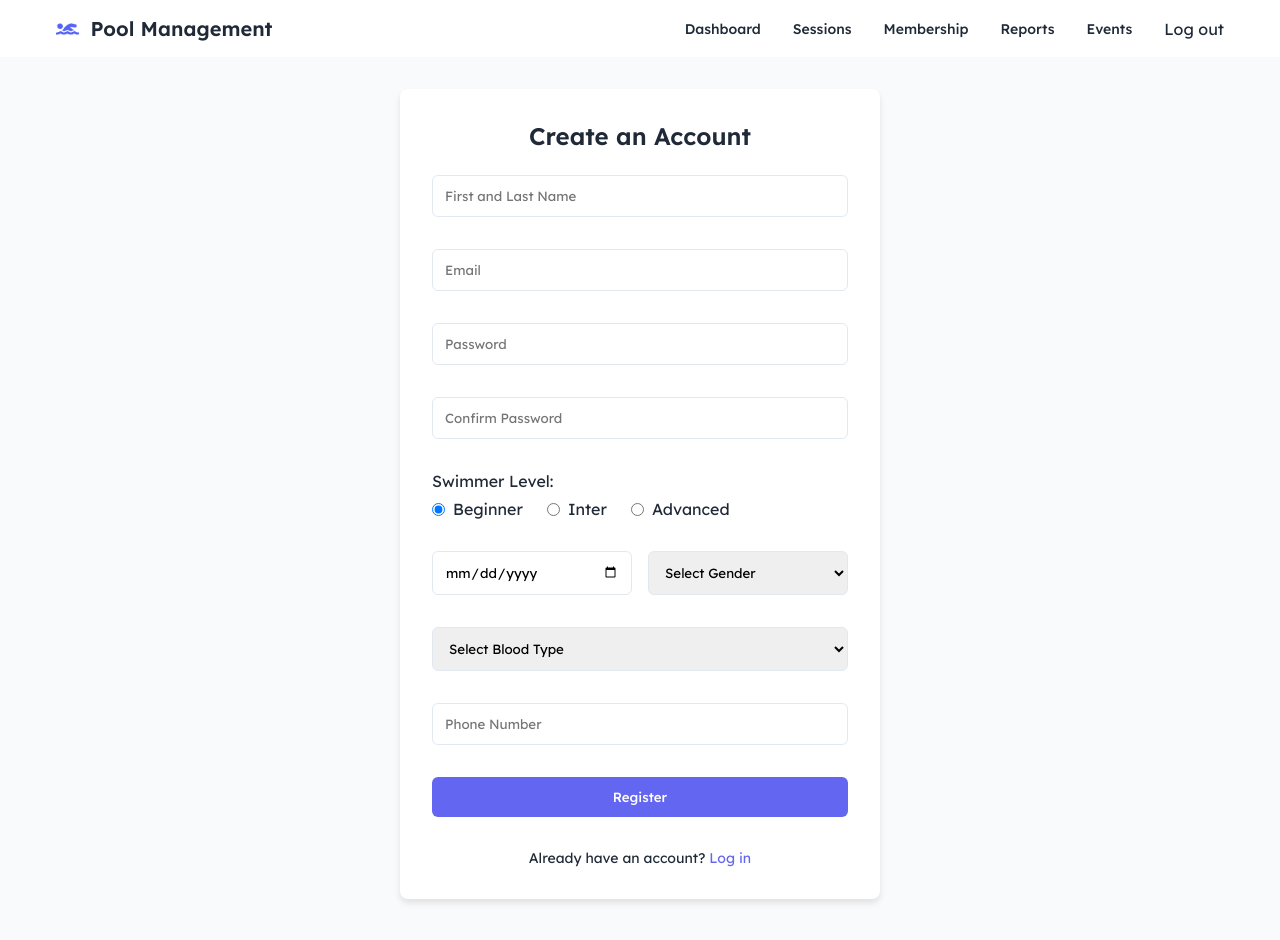
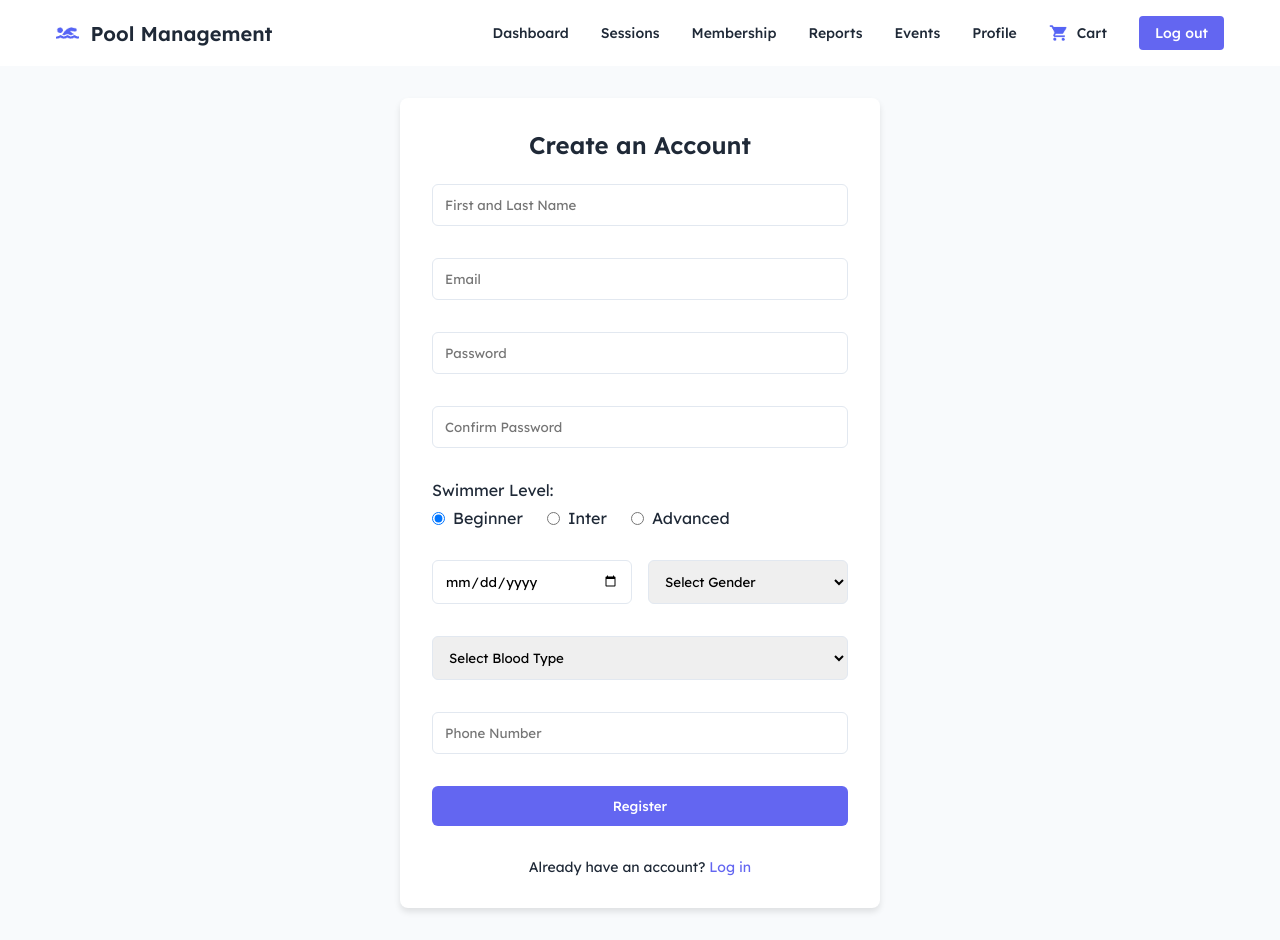
Before and after one commit to ilkelatifoglu/PoolManagement, a React (Create React App) app in the folder frontend/: page /register in a window 1280 px wide. Built offline with nearby package versions, Linux system fonts and the light colour scheme; sample sign-in values are in the browser's storage.

Commit message:
navbar update with cart and logout

```diff
--- a/frontend/src/components/layout/Navbar/Navbar.jsx
+++ b/frontend/src/components/layout/Navbar/Navbar.jsx
@@ -3,6 +3,7 @@ import { authService } from "../../../services/auth.service";
 import "./navbar.css";
 
 import poolIcon from "../../../assets/icons/pool-icon.png";
+import cartIcon from "../../../assets/icons/cart-icon.png";
 
 const Navbar = () => {
   const navigate = useNavigate();
@@ -57,7 +58,22 @@ const Navbar = () => {
             >
               Events
             </Link>
-            <button onClick={handleLogout} className="nav-link logout">
+            <Link
+              to="/profile"
+              className={`nav-link ${isActive("/profile") ? "active" : ""}`}
+            >
+              Profile
+            </Link>
+            <Link
+              to="/cart"
+              className={`nav-link cart-link ${
+                isActive("/cart") ? "active" : ""
+              }`}
+            >
+              <img src={cartIcon} alt="Cart" className="cart-icon" />
+              Cart
+            </Link>
+            <button onClick={handleLogout} className="logout">
               Log out
             </button>
           </div>
--- a/frontend/src/components/layout/Navbar/navbar.css
+++ b/frontend/src/components/layout/Navbar/navbar.css
@@ -48,14 +48,29 @@
 }
 
 .logout {
-  background: none;
+  background: var(--primary);
   border: none;
+  border-radius: 4px;
   cursor: pointer;
-  padding: 0;
+  padding: 0.5rem 1rem;
   font: inherit;
-  color: var(--text-primary);
+  color: white;
+  font-size: 0.875rem;
+  font-weight: 500;
+  transition: background-color 0.2s;
 }
 
-.nav-link.active {
-  color: var(--primary);
+.logout:hover {
+  background-color: var(--primary-dark);
 }
+
+.cart-link {
+  display: flex;
+  align-items: center;
+  gap: 0.5rem;
+}
+
+.cart-icon {
+  height: 20px;
+  width: 20px;
+}
--- a/frontend/src/pages/dashboard/Dashboard.jsx
+++ b/frontend/src/pages/dashboard/Dashboard.jsx
@@ -26,38 +26,30 @@ const Dashboard = () => {
       <div className="dashboard-grid">
         {/* User Info Card */}
         <div className="dashboard-card">
-          <h2>Account Summary</h2>
+          <h2>Summary</h2>
           <div className="info-list">
-            {user?.role === "swimmer" && (
-              <>
-                <div className="info-item">
-                  <span className="label">Balance</span>
-                  <span className="value">$50.00</span>
-                </div>
-                <div className="info-item">
-                  <span className="label">Swim Level</span>
-                  <span className="value">Intermediate</span>
-                </div>
-              </>
-            )}
+            <div className="info-item">
+              <span className="label">Balance</span>
+              <span className="value">$50.00</span>
+            </div>
             <div className="info-item">
               <span className="label">Phone</span>
               <span className="value">{user?.phone_number}</span>
             </div>
+            {user?.role === "swimmer" && (
+              <div className="info-item">
+                <span className="label">Swim Level</span>
+                <span className="value">Intermediate</span>
+              </div>
+            )}
           </div>
         </div>
 
-        {/* Quick Actions Card */}
+        {/* Notifications Card (replacing Quick Actions) */}
         <div className="dashboard-card">
-          <h2>Quick Actions</h2>
-          <div className="action-buttons">
-            {user?.role === "swimmer" && (
-              <>
-                <button className="action-btn">Book Session</button>
-                <button className="action-btn">Add Money</button>
-              </>
-            )}
-            <button className="action-btn">View Schedule</button>
+          <h2>Notifications</h2>
+          <div className="notifications-list">
+            <p className="empty-state">No new notifications</p>
           </div>
         </div>
 
--- a/frontend/src/pages/dashboard/dashboard.css
+++ b/frontend/src/pages/dashboard/dashboard.css
@@ -100,3 +100,9 @@
   text-align: center;
   padding: 2rem 0;
 }
+
+.notifications-list {
+  display: flex;
+  flex-direction: column;
+  gap: 0.75rem;
+}
--- a/frontend/src/styles/variables.css
+++ b/frontend/src/styles/variables.css
@@ -1,6 +1,7 @@
 :root {
   /* Colors */
   --primary: #6366f1; /* Purple/Blue for buttons */
+  --primary-dark: #4f46e5; /* Darker shade for hover states */
   --text-primary: #1f2937; /* Dark text */
   --text-secondary: #6b7280; /* Gray text */
   --background: #f8fafc; /* Light gray background */
```
Also changed, not shown: frontend/src/assets/icons/cart-icon.png (added).
